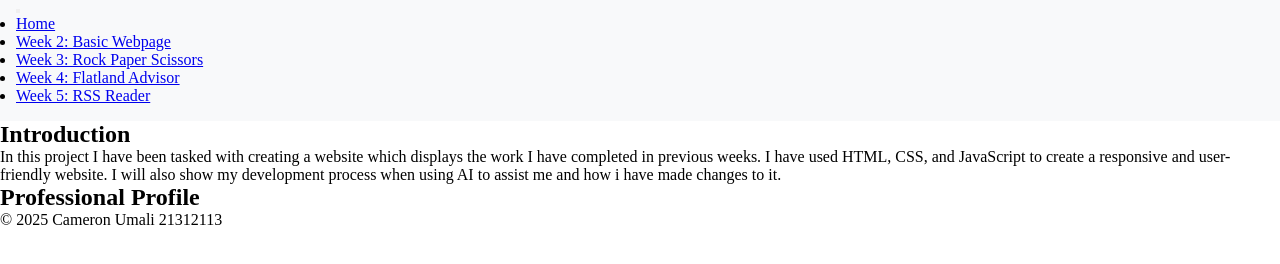
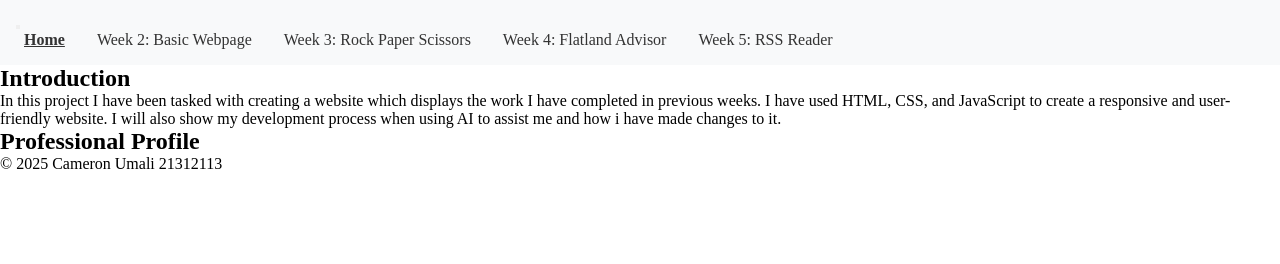
Before and after one commit to Cameronumali/WEB-AND-MOBILE-TECH-, a plain HTML site: page index.html in a window 1280 px wide. Shown: the part 74-338 px from the top of the page. Drawn offline with Linux system fonts and the light colour scheme.

Commit message:
adding the navigation list

```diff
--- a/css/main.css
+++ b/css/main.css
@@ -29,3 +29,25 @@
     background: #f8f9fa;
     padding: 1rem;
 }
+
+.main-nav {
+    margin-top: 1rem;
+}
+
+.nav-list {
+    list-style: none;
+    display: flex;
+    gap: 1rem;
+    flex-wrap: wrap;
+}
+
+.nav-list a {
+    text-decoration: none;
+    color: #333;
+    padding: 0.5rem;
+}
+
+.nav-list a[aria-current="page"] {
+    font-weight: bold;
+    text-decoration: underline;
+}
```
